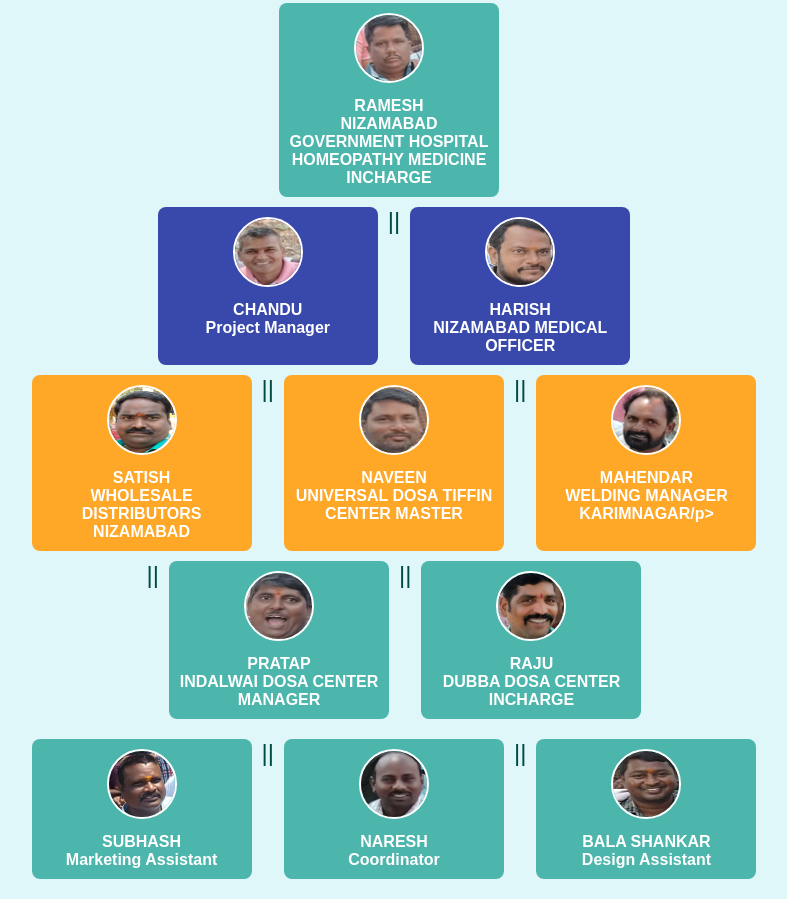
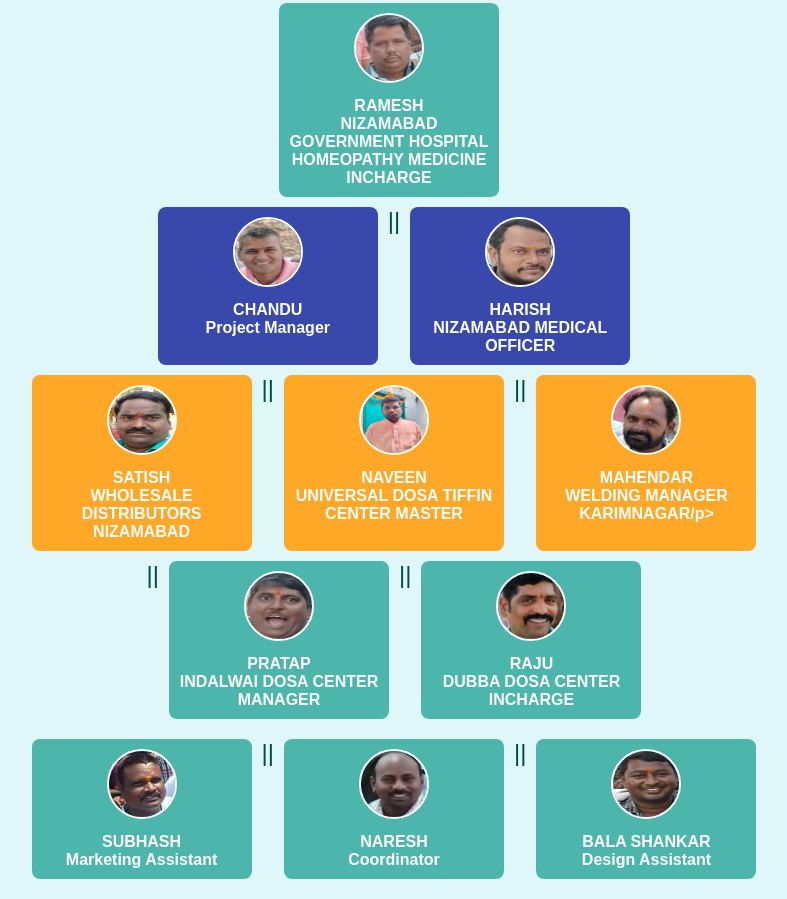
Before and after one commit to CHOWDEYKARI/10th-BATCH1998-1999, a plain HTML site: page index.html in a window 1280 px wide. Shown: the part 740-1639 px from the top of the page, without its empty margins (246-1033 px from the left). Drawn offline with Linux system fonts and the light colour scheme.

Commit message:
Update index.html

```diff
--- a/index.html
+++ b/index.html
@@ -480,7 +480,7 @@
       </div>
       <div class="separator">||</div>
       <div class="position lead" onmouseover="speak('NAVEEN, UNIVERSAL DOSA TIFFIN CENTER MASTER')" onmouseout="stopSpeaking()">
-        <img src="./NAVEEN.png" alt="Lead">
+        <img src="./NAVEEN.jpeg" alt="Lead">
         <p>NAVEEN</p>
         <p>UNIVERSAL DOSA TIFFIN CENTER MASTER</p>
       </div>
```
